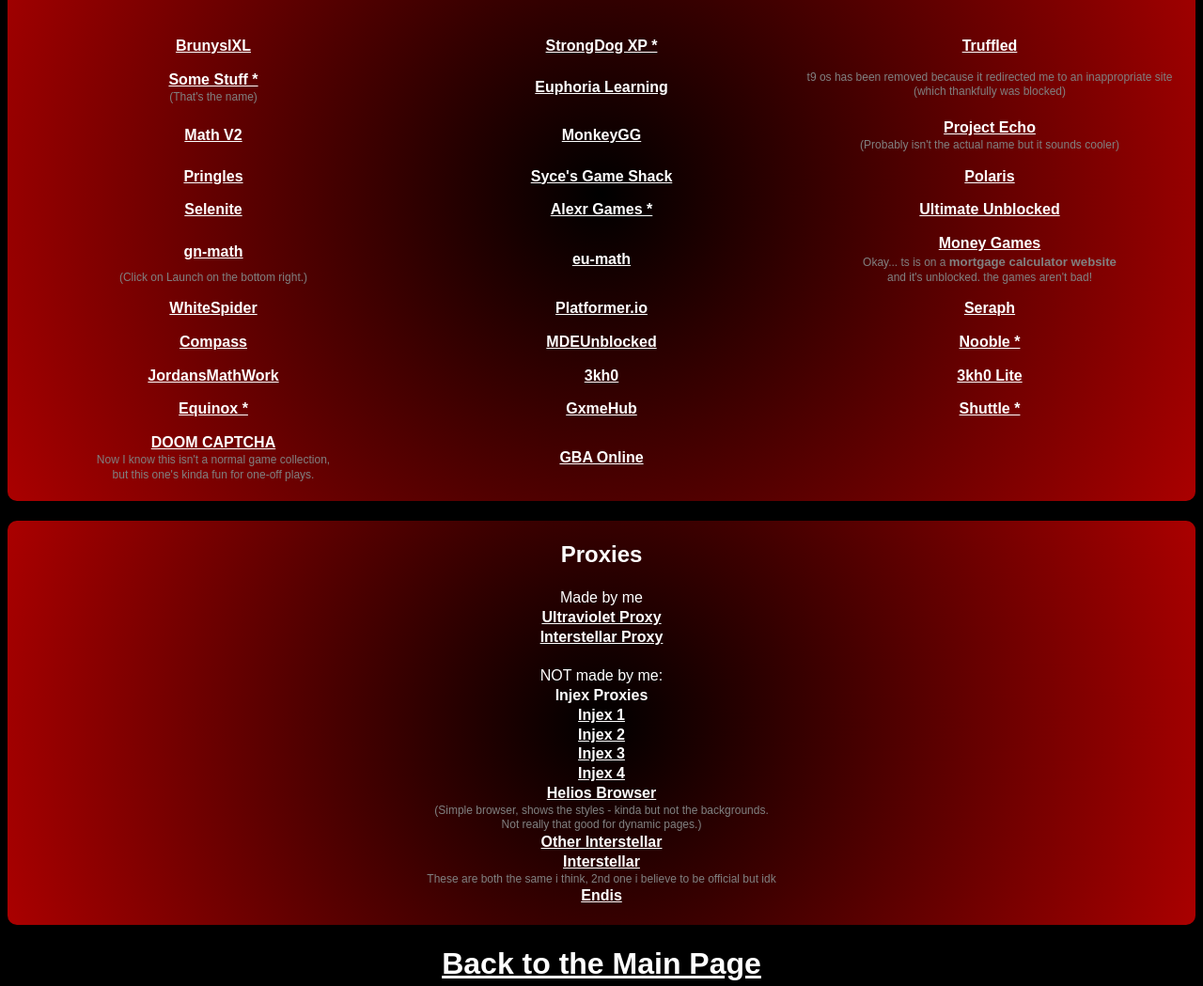
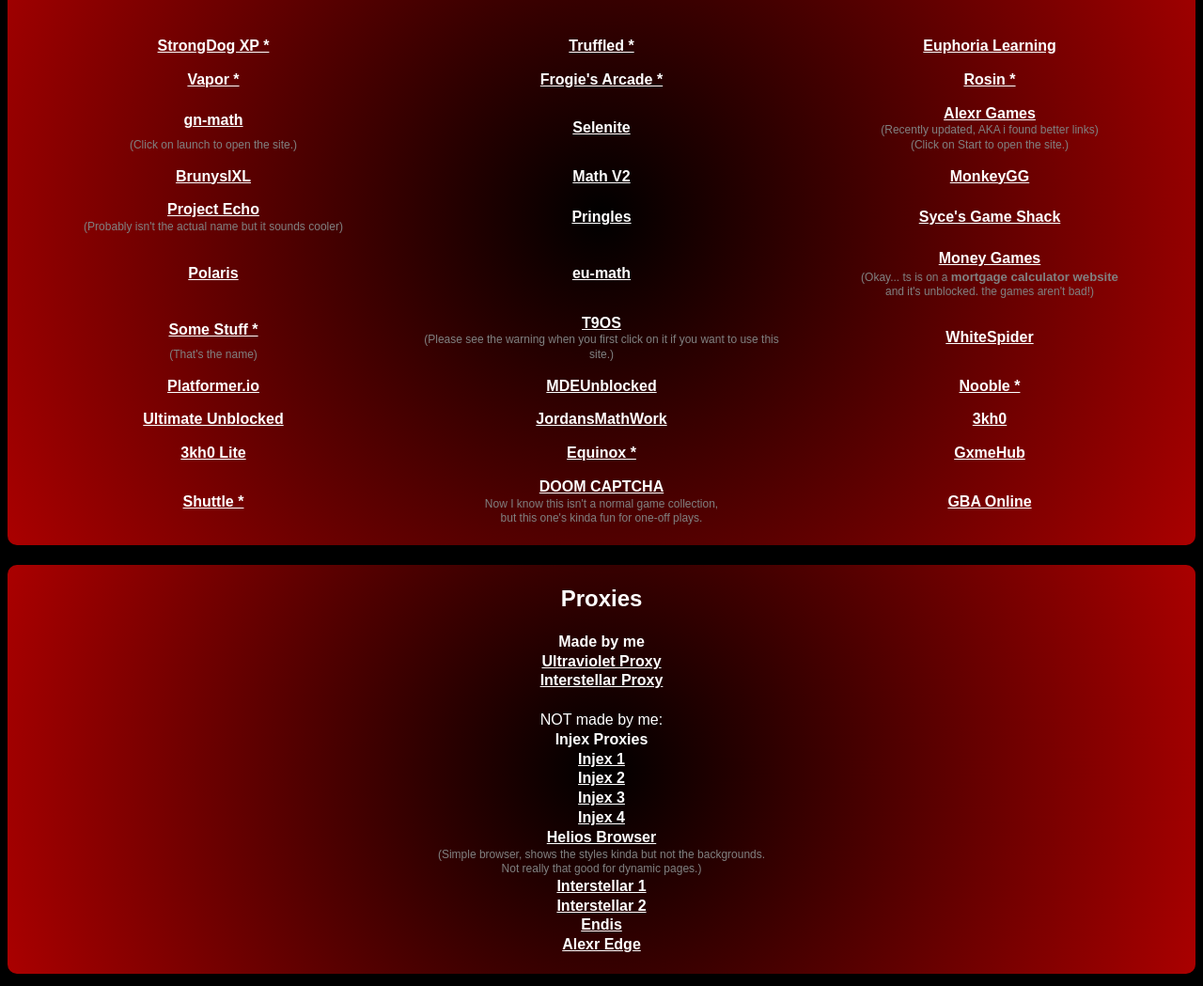
Before and after one commit to BestSpark687090/BestSpark687090, a website: page others.html in a window 1280 px wide. Shown: the part 423-1472 px from the top of the page at 94% size. Drawn offline with Linux system fonts and the light colour scheme; no server answers; a script that the page names is missing.

Commit message:
The biggest update for the Other Games section is here! Everything has been moved around, so don't rely on your muscle memory. Also moved up the chat app.

```diff
--- /dev/null
+++ b/jsdelivrs/gn.html
@@ -0,0 +1 @@
+<a id="button" class="button">Launch</a><script>function launch(){try{fetch("https://cdn.jsdelivr.net/gh/gn-math/gn-math-DONTDMCA@main/singlefile.html?t="+Date.now()).then((n=>n.text())).then((n=>{const t=window.open("about:blank","_blank");t&&(t.document.open(),t.document.write(n),t.document.close())}))}catch(n){console.error("error:",n)}}document.addEventListener("DOMContentLoaded",(function(){document.getElementById("button").addEventListener("click",launch)}));</script><style>html,body{margin:0;padding:0;height:100%}.button{display:flex;align-items:center;justify-content:center;width:100vw;height:100vh;background-color:#000;color:#ffffff!important;Arial,sans-serif;font-size:24px;font-weight:700;cursor:pointer;text-decoration:none!important;transition:background-color 0.3s,transform 0.2s}.button:hover{background-color:#4a148c!important}</style>
--- a/others.html
+++ b/others.html
@@ -1,6 +1,7 @@
 <!doctype html>
 <html lang="en">
   <!-- TODO: merge all the branches. https://script.google.com/macros/s/AKfycbzjfP6aTNsECRYiFLsgLxi5kzM6JF-i41S5roibR4-U2PUaqfZBZMrRbp0JAnEgtV6w3g/exec -->
+  <!-- Hey, check your docs for new links for everything! Remove the ones that don't work, of course. -->
   <head>
     <meta charset="UTF-8" />
     <meta http-equiv="X-UA-Compatible" content="IE=edge" />
@@ -24,7 +25,7 @@
     />
     <meta
       name="keywords"
-      content="Unblocked Games, Games, BestSpark687090, Vercel, OnRender, onrender, vercel, BestSpark, Site, Unblocked, BestSpark Unblocked Games, BestSpark Games, unblocked games, unblocked, unblocked games website, unblocked games site, unblocked games websites, unblocked games sites, unblocked games website, unblocked games site, unblocked games websites"
+      content="Unblocked Games, Games, BestSpark687090, Vercel, OnRender, onrender, vercel, cloudflare, pages.dev, pages, BestSpark, Site, Unblocked, BestSpark Unblocked Games, BestSpark Games, unblocked games, unblocked, unblocked games website, unblocked games site, unblocked games websites, unblocked games sites, unblocked games website, unblocked games site, unblocked games websites"
     />
     <meta name="author" content="BestSpark687090" />
     <!-- Google tag (gtag.js) (i'm sorry) -->
@@ -69,8 +70,6 @@
       <br />
       <br />
       <div class="games">
-        <a href="https://bixl.vercel.app/">BrunysIXL</a>
-        <!-- <span><s><a href="https://tgcofficial-github-io.vercel.app/gamepage">TGCOfficial</a></s> Paused (Not Blocked)</span> -->
         <a href="https://slimor.org/">StrongDog XP *</a>
         <!-- StrongDog Backups:
         https://troycoalition.org/
@@ -78,31 +77,36 @@
         https://firstlovemn.org/
         https://venustexas.org/
         -->
-        <a href="https://waguri.nappod.com/">Truffled</a>
+        <a href="https://waguri.nappod.com/">Truffled *</a>
         <!-- <a href="https://artclass-bgph.vercel.app/about.html">Art Class *</a> -->
-        <div class="group">
-          <a href="https://wmath.vercel.app">Some Stuff *</a>
-          <span class="subtext">(That's the name)</span>
-        </div>
-        <!-- Find more on the 'cord if this gets blocked! + Grab it from the doc that's being made by you ig-->
+
         <a href="http://lightspeed.tovamiasto.com/">Euphoria Learning</a>
         <!-- <a href="https://brilliantlightingdesign.com">Cat-Nitro Games</a> -->
-        <!-- <a href="https://v-a-p-o-r.global.ssl.fastly.net/">Vapor *</a> -->
-        <!-- <div class="group">
-          <a href="https://t9os.vercel.app/t9os.html">T9 OS *</a>
-          <!-- T9 Backups:
-        t9osclass.vercel.app
-        learningbooks.vercel.app-->
-        <!-- <span class="subtext">
-            (Only some of the games work, game icon is at the bottom.<br />Most
-            are blocked, but there are some that work. Or at least, last I
-            checked.)
+        <a href="https://vapor.dmvdriverseducation.org/">Vapor *</a>
+        <a href="https://dash.learnenglishinmerton.org/">Frogie's Arcade *</a>
+        <a href="https://question.sdao.me/">Rosin *</a>
+        <div class="group">
+          <a href="jsdelivrs/gn.html">gn-math</a>
+          <span class="subtext">(Click on launch to open the site.)</span>
+        </div>
+        <a
+          href="https://paperclip-linked-together-emoji.kike-carroll.workers.dev/"
+        >
+          Selenite
+        </a>
+        <div class="group">
+          <a href="jsdelivrs/alexr.html">Alexr Games</a>
+          <span class="subtext">
+            (Recently updated, AKA i found better links)
+            <br />
+            (Click on Start to open the site.)
           </span>
-        </div> -->
-        <span class="subtext"
-          >t9 os has been removed because it redirected me to an inappropriate
-          site (which thankfully was blocked)</span
-        >
+        </div>
+        <!-- Selenite Backup:
+        https://study-algebra.vercel.app/
+        -->
+
+        <a href="https://bixl.vercel.app/">BrunysIXL</a>
         <!-- <a href="https://89.58.60.170.17.28.nip.io/">US5</a> Find another one :/ -->
         <a href="https://math-v2-vf9z.onrender.com/projects.html">Math V2</a>
         <a href="https://goodgirl.vercel.app/">MonkeyGG</a>
@@ -117,38 +121,38 @@
           Syce's Game Shack
         </a>
         <a href="https://louisiana-math.vercel.app/games">Polaris</a>
-        <!-- <a href="https://163-192-96-222.nip.io/">Rosin *</a> Go find another one :( -->
-        <a
-          href="https://paperclip-linked-together-emoji.kike-carroll.workers.dev/"
-          >Selenite</a
-        >
-        <!--
-        https://study-algebra.vercel.app/
-        -->
-        <a href="https://alexrsworld.vercel.app/">Alexr Games *</a>
-        <a href="https://ultimateunblocked.onrender.com/">Ultimate Unblocked</a>
-        <div class="group">
-          <a href="https://jsfiddle.net/BestSpark687090/jtqkLbg7/1/">gn-math</a>
-          <span class="subtext">(Click on Launch on the bottom right.)</span>
-        </div>
         <a href="https://eu-math.instructure.workers.dev">eu-math</a>
         <div class="group">
           <a href="https://www.mortgagecalculator.org/money-games/">
             Money Games
           </a>
           <span class="subtext">
-            Okay... ts is on a <b>mortgage calculator website</b> <br />
-            and it's unblocked. the games aren't bad!
+            (Okay... ts is on a <b>mortgage calculator website</b> <br />
+            and it's unblocked. the games aren't bad!)
           </span>
+        </div>
+        <div class="group">
+          <a href="https://wmath.vercel.app">Some Stuff *</a>
+          <span class="subtext">(That's the name)</span>
+        </div>
+        <div class="group">
+        <a
+          href="https://t9os.vercel.app/t9os.html"
+          onclick="t9osWarning(event)"
+        >
+          T9OS
+        </a>
+          <span class="subtext">(Please see the warning when you first click on it if you want to use this site.)</span>
         </div>
         <a href="https://whitespider-green.vercel.app/">WhiteSpider</a>
         <a href="https://rando-ppl.vercel.app/index.html">Platformer.io</a>
-        <a href="https://stigmabeanyay.netlify.app/">Seraph</a>
-        <a href="https://main--monumental-truffle-ed74f6.netlify.app/">
-          Compass
-        </a>
+        <!-- <a href="https://stigmabeanyay.netlify.app/">Seraph</a> usage limits -->
+        <!-- <a href="https://main--monumental-truffle-ed74f6.netlify.app/">
+          Compass - usage limits
+        </a> -->
         <a href="https://mdeunblocked.onrender.com/">MDEUnblocked</a>
         <a href="https://alexistheowner.vercel.app/index.html"> Nooble * </a>
+        <a href="https://ultimateunblocked.onrender.com/">Ultimate Unblocked</a>
         <a href="https://jordansmathwork-v4.vercel.app/index.html">
           JordansMathWork
         </a>
@@ -158,7 +162,9 @@
         <a href="https://japin.vercel.app/">Equinox *</a>
         <a href="https://gxmehub.vercel.app">GxmeHub</a>
         <a href="https://guhtoday.vercel.app">Shuttle *</a>
-        <!-- <a href="https://femboy.freetls.fastly.net/">PeteZah Games *</a> -->
+        <!-- <a href="https://next-learning-reading.vandrekalenderen.dk/">
+          PeteZah Games *
+        </a> -->
         <!-- https://clever-classroom.onnemaa.ee - petezah-->
         <div class="group">
           <a href="https://doom-captcha.vercel.app/">DOOM CAPTCHA</a>
@@ -174,7 +180,7 @@
     <div class="gradient">
       <h2>Proxies</h2>
       <br />
-      <span>Made by me</span>
+      <h4>Made by me</h4>
       <a href="https://ultraviolet-proxy-7hbv.onrender.com/">
         Ultraviolet Proxy
       </a>
@@ -208,17 +214,13 @@
       </div>
       <a href="https://helios-browser.vercel.app/">Helios Browser</a>
       <span class="subtext">
-        (Simple browser, shows the styles - kinda but not the backgrounds.<br
-                                                                            />
+        (Simple browser, shows the styles kinda but not the backgrounds.<br />
         Not really that good for dynamic pages.)
       </span>
-      <a href="https://attea.vercel.app/">Other Interstellar</a>
-      <a href="https://intermath.goip.de/">Interstellar</a>
-      <span class="subtext"
-        >These are both the same i think, 2nd one i believe to be official but
-        idk</span
-      >
+      <a href="https://attea.vercel.app/">Interstellar 1</a>
+      <a href="https://intermath.goip.de/">Interstellar 2</a>
       <a href="https://endis.ydns.eu/">Endis</a>
+      <a href="http://hub.alexredge.net">Alexr Edge</a>
     </div>
     <br />
     <div class="text">
--- a/script.js
+++ b/script.js
@@ -36,7 +36,7 @@ let headers = {
 })();
 async function fetched(url) {
   try {
-    let whateverorigin = url.includes("whateverorigin.org");
+    let whateverorigin = url.includes("whateverorigin.org") || url.includes("allorigins.win");
     let res = await fetch(url + urlToFetch, headers);
     let txt;
     let txt2;
@@ -58,7 +58,7 @@ async function fetched(url) {
     let div = document.createElement("div");
     div.classList.add("latestCommitMessage");
     let span = document.createElement("span");
-    span.innerText = "Latest Commit Message: " + txt2.commit.message;
+    span.innerHTML = "Latest Commit Message: " + txt2.commit.message;
     div.appendChild(span);
     document.body.appendChild(div);
     return true;
@@ -73,3 +73,10 @@ function filterOthersList(){
     // meh i can do this later
   }
 }
+let shownWarning = false
+function t9osWarning(e){
+  if (shownWarning) return;
+  e.preventDefault();
+  alert("Hey! I (BestSpark687090) have seen T9OS redirect to a... inappropriate website, even when I refreshed. If this does it to you or you do not want this, I recommend not using this website. Click the link again to go anyways.");
+  shownWarning = true;
+}
```
Also changed, not shown: discords.md (+2 -1 lines), has_backups.md (added, +7 -0 lines), index.html (+8 -12 lines), jsdelivrs/alexr.html (added, +1 -0 lines).
